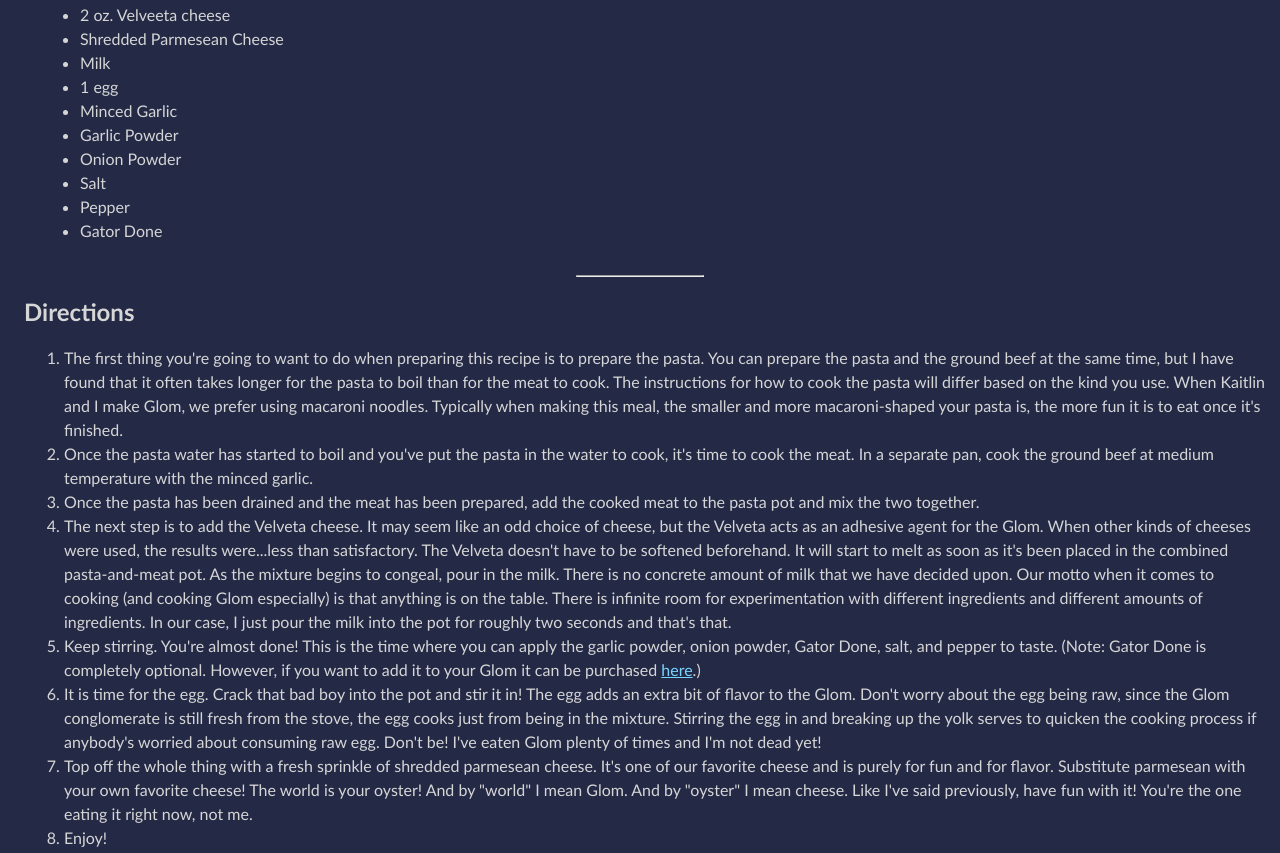
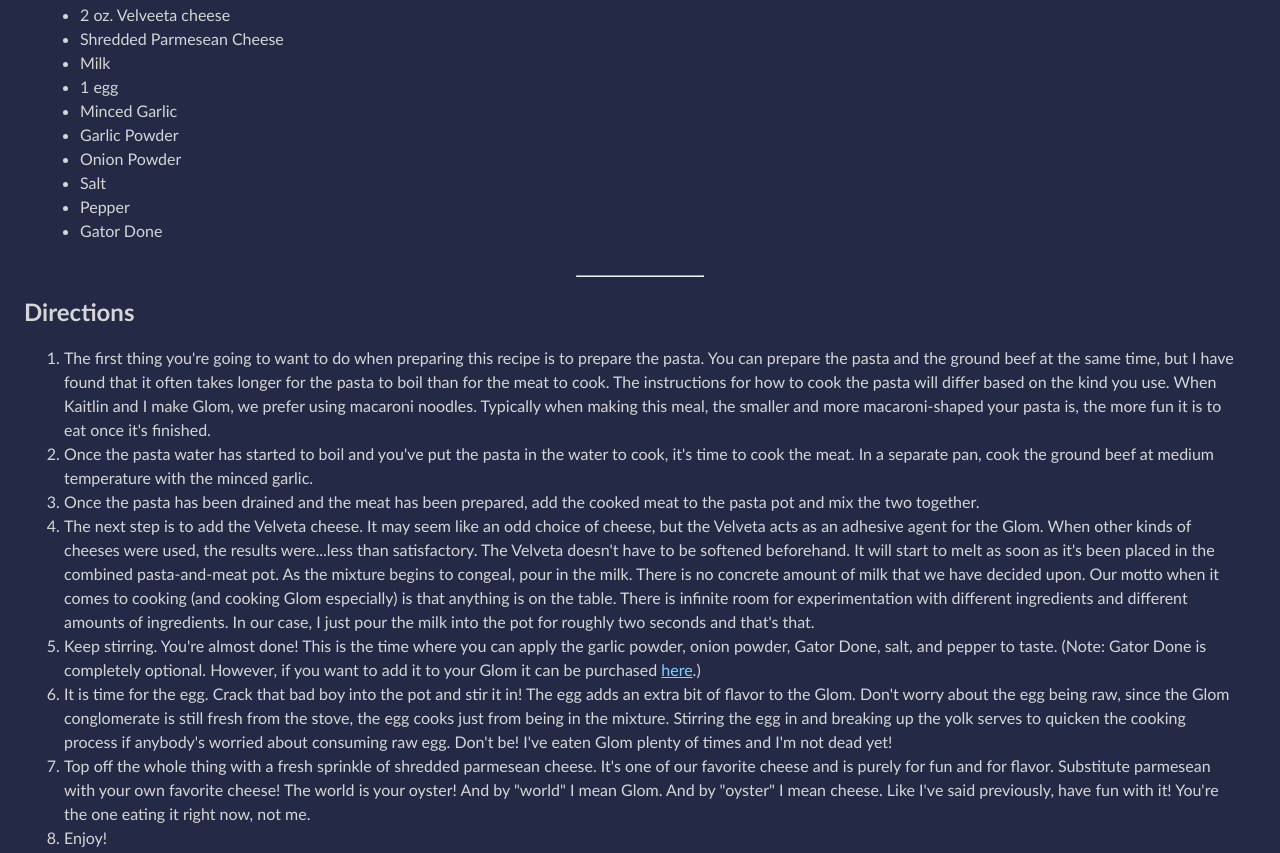
Before and after one commit to jecollas/class-work, a plain HTML site: page index.html in a window 1280 px wide. Shown: the part 681-1534 px from the top of the page. Drawn offline with Linux system fonts and the light colour scheme.

Commit message:
Update index-stylesheet.css

```diff
--- a/css/index-stylesheet.css
+++ b/css/index-stylesheet.css
@@ -4,7 +4,6 @@ body {
   font-family: "Trebuchet MS", Verdana, sans-serif;
   background-color: #242946;
   color: #D6D6D6;
-  overflow-y: hidden;
   overflow-x: hidden;
 }
 
@@ -38,6 +37,7 @@ li {
 
 #Directions {
   margin-left: 1em;
+  margin-right: 2em;
 }
 
 img {
@@ -57,6 +57,7 @@ img {
 }
 
 /*handles the vertical centering*/
+
 .Centerer {
     display: inline-block;
     height: 100%;
```
